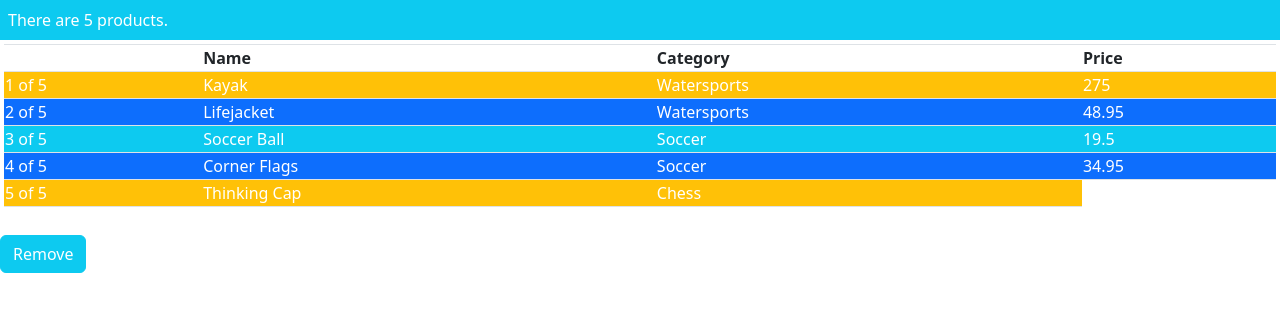
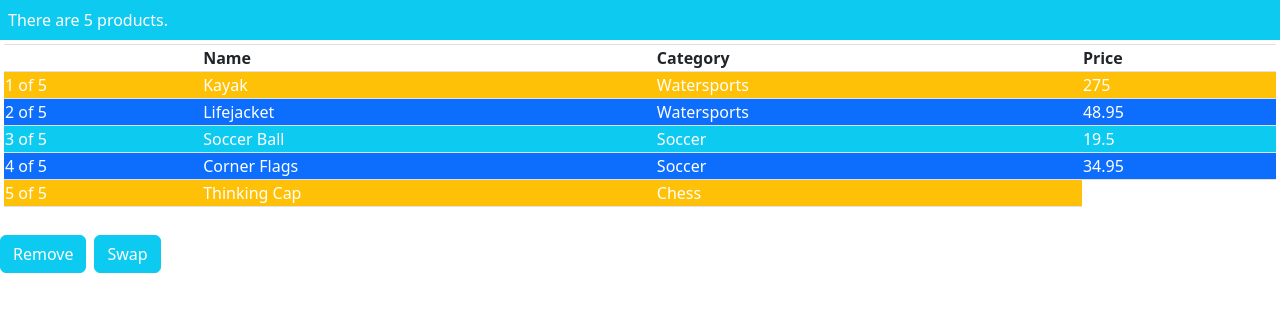
Before and after one commit to kirtnoel/Angular16Project, an Angular app: page / in a window 1280 px wide. Shown: the top 312 px of the page. Built offline with nearby package versions, Linux system fonts and the light colour scheme.

Commit message:
listing 12.11

```diff
--- a/src/app/template.html
+++ b/src/app/template.html
@@ -24,3 +24,6 @@
 <button class="btn btn-info text-white mt-2" (click)="removeProduct()">
   Remove
 </button>
+<button class="btn btn-info text-white mt-2 mx-2" (click)="swapProduct()">
+  Swap
+</button>
```
Lines whose indentation alone changed are shown as unchanged.
